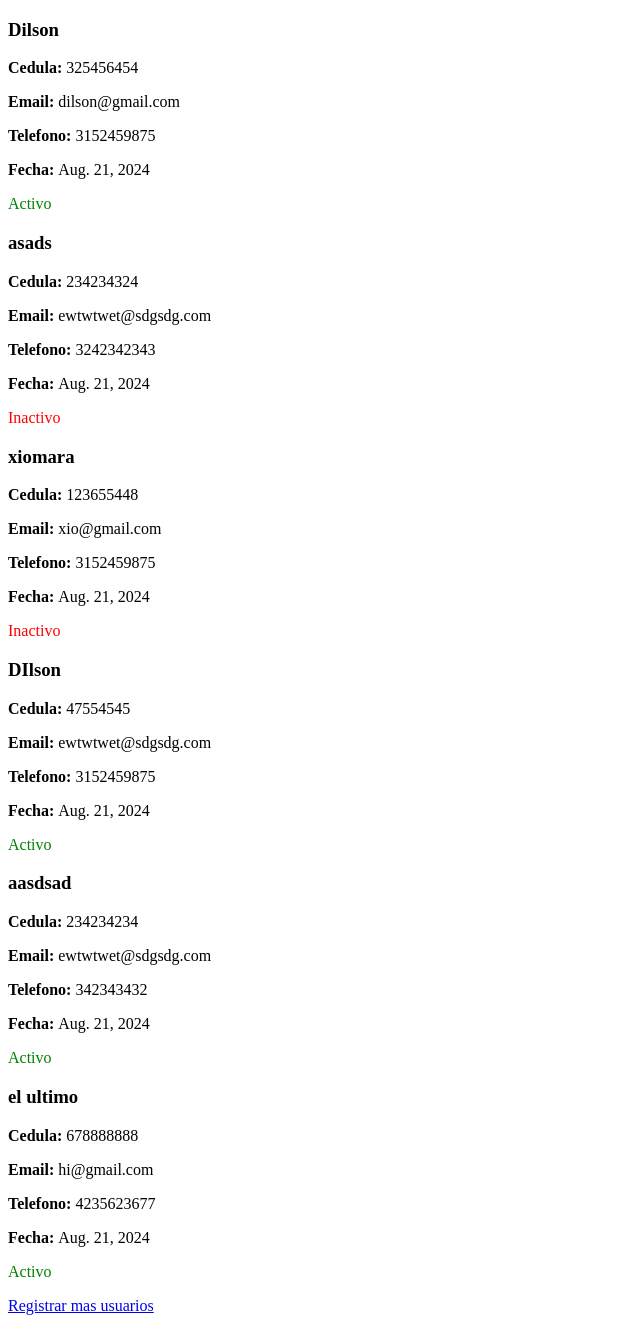
After one commit to DilsonChimborazo/registroUsuarioDilson, a Django app: page /personas/ in a window 1280 px wide. The commit adds this page. Shown: the whole page, without its empty margins (0-640 px from the left). Run offline with Django 5.2, Linux system fonts and the light colour scheme; data comes from the database, SQL or seed files in the repository; both versions use the stored data as it was after the commit.

Commit message:
trabajo completado solo falta los estilos

```diff
--- a/djangoViernes/urls.py
+++ b/djangoViernes/urls.py
@@ -20,5 +20,5 @@ from django.urls import path, include
 
 urlpatterns = [
     path('admin/', admin.site.urls),
-    path('users/', include('users.urls'))
+    path('personas/', include('users.urls'))
 ]
--- a/users/models.py
+++ b/users/models.py
@@ -9,3 +9,5 @@ class Persona(models.Model):
     telefono = models.CharField(max_length=50)
     fecha_Creacion = models.DateField(auto_now=True)
     estado = models.CharField(max_length=50, choices=ESTADO_CHOICE, default="Activo")
+    def __str__(self):
+        return self.nombre
--- /dev/null
+++ b/users/templates/listarPersonas.html
@@ -0,0 +1,28 @@
+<!DOCTYPE html>
+<html lang="en">
+<head>
+    <meta charset="UTF-8">
+    <meta name="viewport" content="width=device-width, initial-scale=1.0">
+    <title>Listar Usuarios</title>
+</head>
+<body>
+    {%for Persona in personas %}
+    <div class="container">
+        <h3>{{Persona.nombre}}</h3>
+        <p><b>Cedula: </b>{{Persona.cedula}}</p>
+        <p><b>Email: </b>{{Persona.email}}</p>
+        <p><b>Telefono: </b>{{Persona.telefono}}</p>
+        <p><b>Fecha: </b>{{Persona.fecha_Creacion}}</p>
+        {% if Persona.estado == 'Activo'  %}
+            <p style="color:green">Activo</p>
+        {% endif %}
+        {% if Persona.estado == 'Inactivo'  %}
+            <p style="color:red">Inactivo</p>
+        {% endif %}
+
+        {% endfor %}
+        <a href="crear/">Registrar mas usuarios</a>
+    </div>
+
+</body>
+</html>
--- a/users/urls.py
+++ b/users/urls.py
@@ -1,6 +1,7 @@
 from django.urls import path
-from .views import registrouser
+from .views import listarPersonas, crearPersona
 
 urlpatterns = [
-    path('registrar/',registrouser, name='registrouser'),
+    path('',listarPersonas, name='listarPersonas'),
+    path('crear/',crearPersona, name='crearPersona'),
 ]
--- a/users/views.py
+++ b/users/views.py
@@ -1,14 +1,18 @@
 from django.shortcuts import render,redirect
+from .models import Persona
 from .form import PersonaForm
 
 # Create your views here.
 
-def registrouser(request):
+def listarPersonas(request):
+    Personas = Persona.objects.all()
+    return render(request, 'listarPersonas.html', {'personas': Personas})
+def crearPersona(request):
     if request.method == 'POST':
         form = PersonaForm(request.POST)
         if form.is_valid():
             form.save()
-            return redirect('listarUsuario')
+            return redirect('listarPersonas')
     else:
         form = PersonaForm()
-    return render(request,'/registroUsuario.html',{'form':form})
+        return render(request,'crearpersona.html',{'form':form})
```
Also changed, not shown: users/templates/crearpersona.html (renamed from users/templates/listarUsuario.html, +6 -2 lines), users/templates/registroUsuario.html (deleted, +0 -11 lines), db.sqlite3, users/migrations/0002_remove_persona_estado.py (added), users/migrations/0003_persona_estado.py (added).
